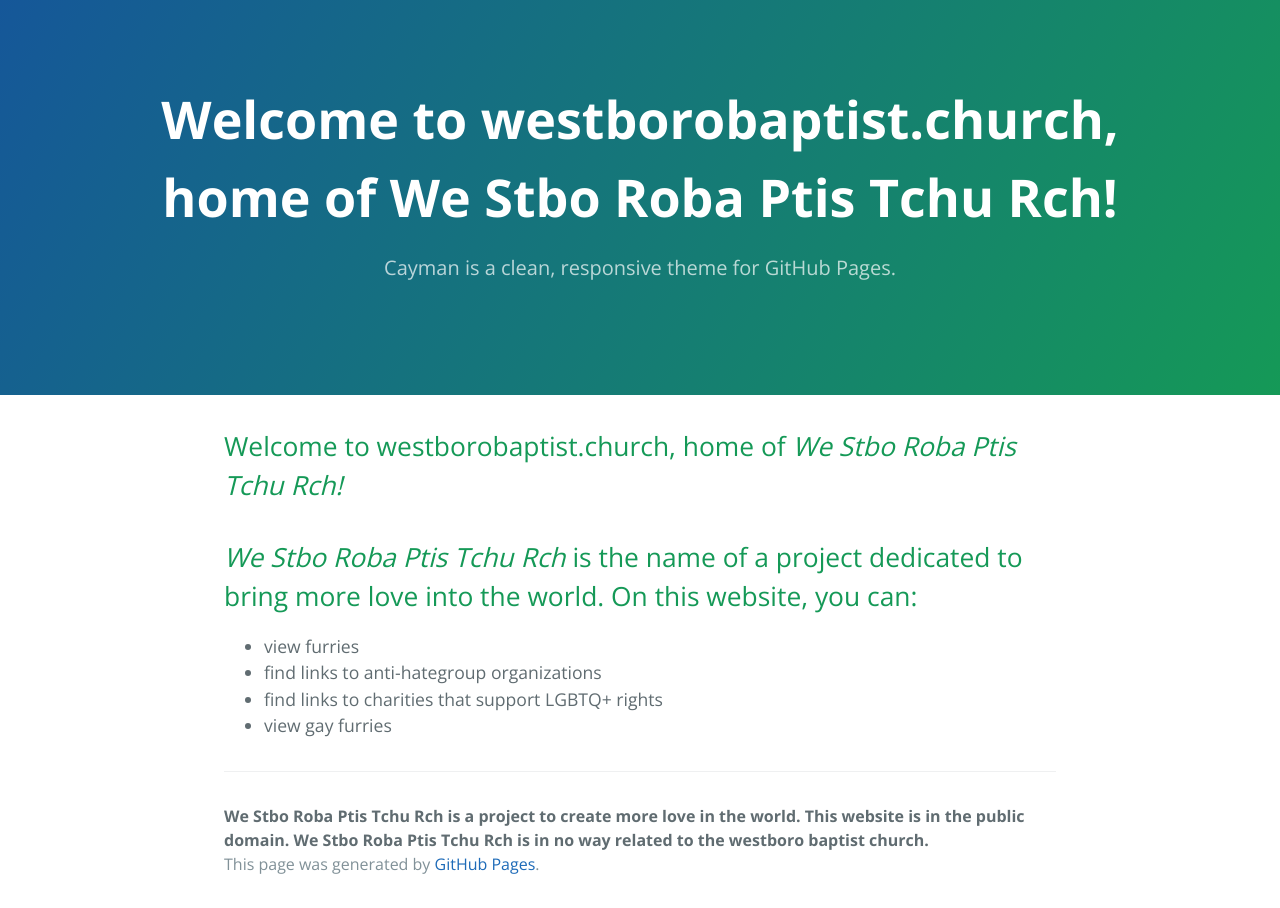
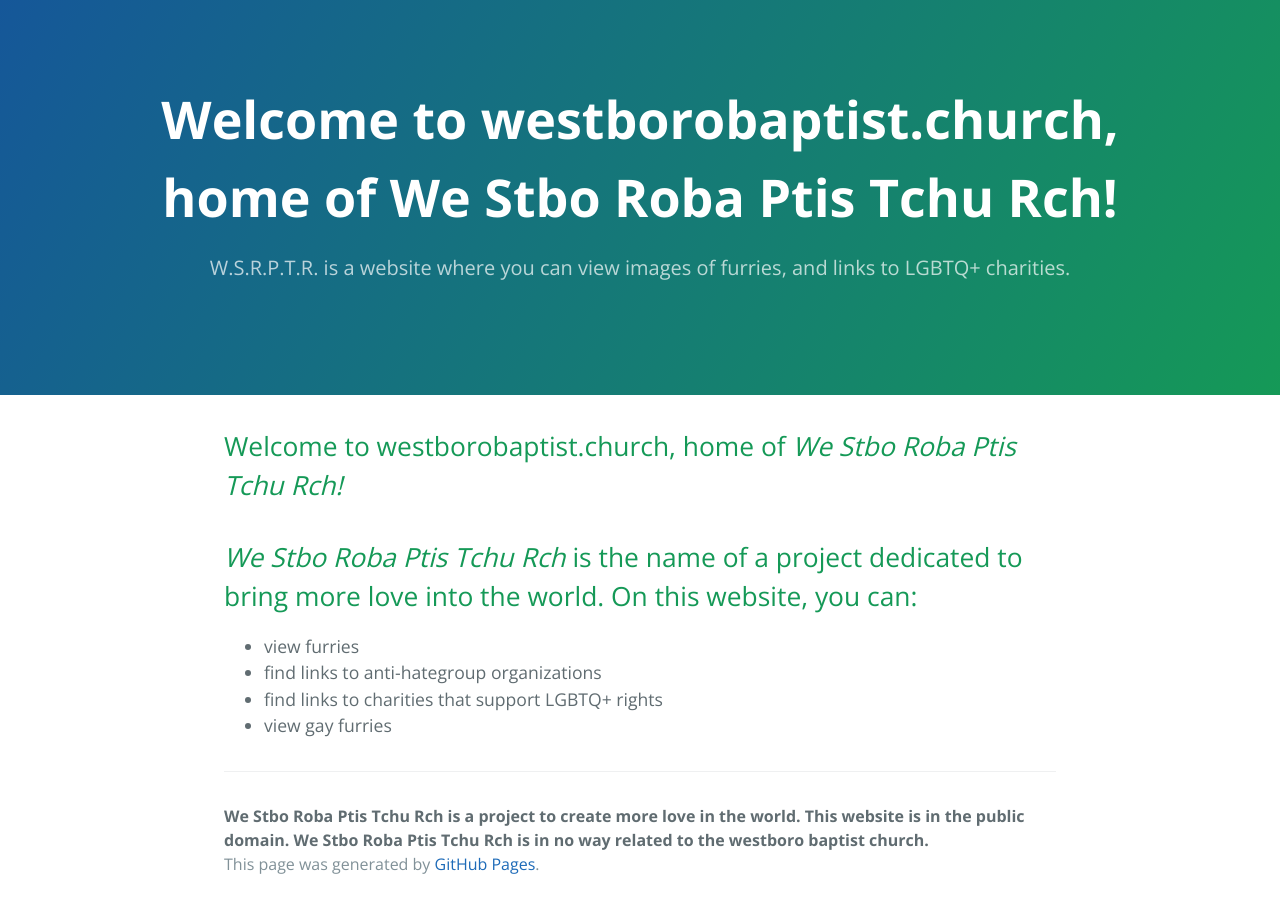
Before and after one commit to averyburnettmiller/cayman, a Jekyll site: the page built from index.md, in a window 1280 px wide. Built offline with Jekyll 4.4.1, drawn with Linux system fonts in a browser that asks for light colours; our own code applies the rules of GitHub Pages for plain Markdown files.

Commit message:
Update _config.yml

```diff
--- a/_config.yml
+++ b/_config.yml
@@ -1,5 +1,5 @@
-title: woop
-description: Cayman is a clean, responsive theme for GitHub Pages.
-show_downloads: true
+title: We Stbo Roba Ptis Tchu Rch
+description: W.S.R.P.T.R. is a website where you can view images of furries, and links to LGBTQ+ charities.
+show_downloads: false
 google_analytics:
 theme: jekyll-theme-cayman
```
